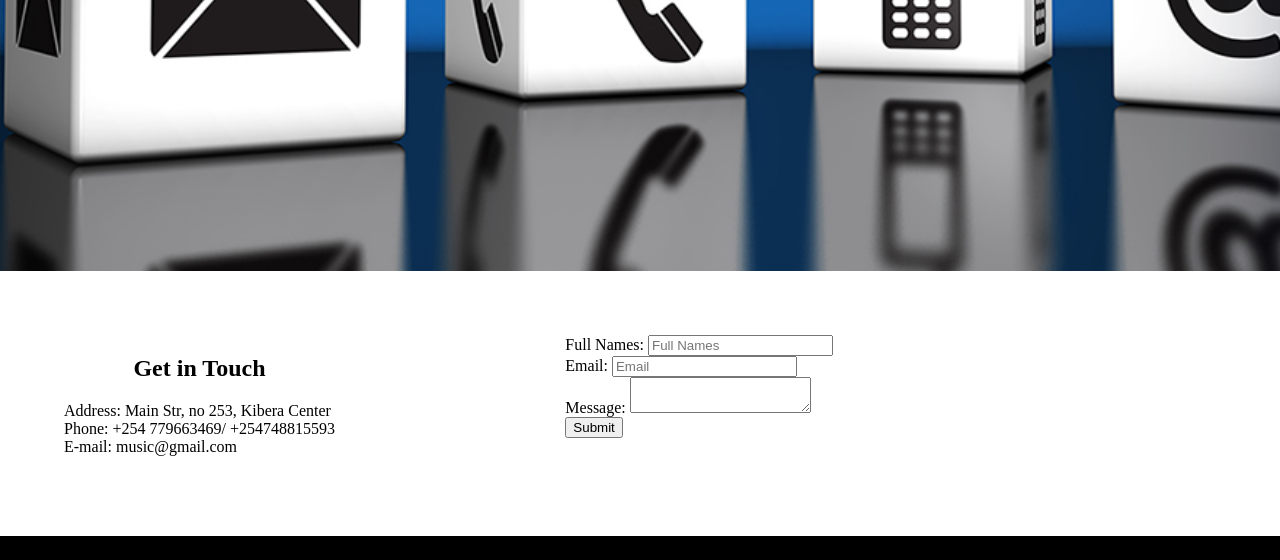
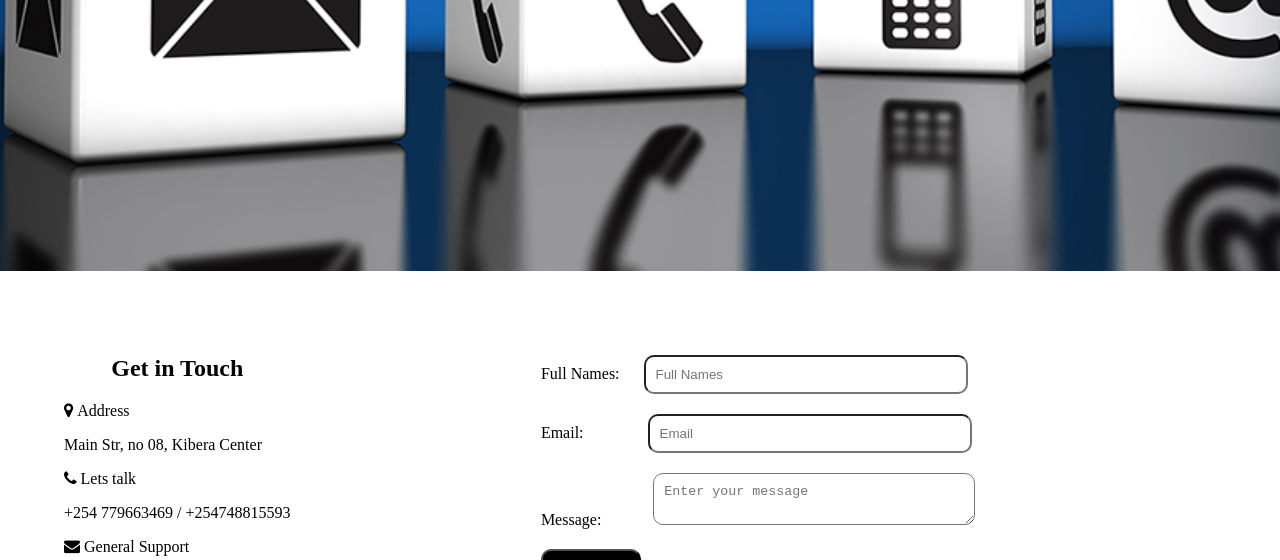
Before and after one commit to Alexotieno1717/shoes-shop, a plain HTML site: page contact.html in a window 1280 px wide. Shown: the part 529-1089 px from the top of the page. Drawn offline with nearby package versions, Linux system fonts and the light colour scheme.

Commit message:
Added ContactAddress and also added amount on product

```diff
--- a/contact.html
+++ b/contact.html
@@ -31,26 +31,29 @@
             <div class="contact-content">
                 <div class="contact-sub-title">
                     <h2 class="get-in">Get in Touch</h2>
-                    <p>Address: Main Str, no 253, Kibera Center <br/>
-                        Phone: +254 779663469/ +254748815593 <br/>
-                        E-mail: music@gmail.com</p>
+                    <i class="fa fa-map-marker"> Address</i>
+                    <p>Main Str, no 08, Kibera Center </p>
+                    <i class="fa fa-phone"> Lets talk</i>
+                    <p>+254 779663469 / +254748815593 </p>
+                    <i class="fa fa-envelope"> General Support</i>
+                    <p>safisneakers@gmail.com </p>
                 </div>
                 <div class="contact-form">
                     <form class="form-group">
                         <div class="form-name">
-                          <label for="name">Full Names:</label>
-                          <input type="text" placeholder="Full Names">
+                          <label class="label" for="name">Full Names:</label>
+                          <input class="input-form" type="text" placeholder="Full Names">
                         </div>
                         <div class="form-name">
-                            <label for="name">Email:</label>
-                            <input type="text" placeholder="Email">
+                            <label class="label"  for="name">Email:</label>
+                            <input class="input-form-1" type="text" placeholder="Email">
                           </div>
                           <div class="form-name">
-                            <label for="name">Message:</label>
-                            <textarea name="message"></textarea>
+                            <label class="label"  for="name">Message:</label>
+                            <textarea class="input-form-2" name="message" placeholder="Enter your message"></textarea>
                           </div>
                           <div class="submit">
-                              <button>Submit</button>
+                              <button class="contact-button">Submit</button>
                           </div>
                     </form>
                 </div>
--- a/css/styles.css
+++ b/css/styles.css
@@ -239,6 +239,10 @@ PRODUCT
 .product-services-img-1:hover{
     box-shadow: 2px 2px 2px #000;
 }
+.amount{
+    font-size: 24px;
+    font-style: italic;
+}
 
 /* ==============================================
 Contact
@@ -253,7 +257,53 @@ Contact
     text-align: center;
     font-size: 24px;
 }
-.form-group{}
+.label{
+    padding: 20px;
+}
+.form-group{
+    margin-top: 20px;
+}
+.input-form{
+    padding: 10px;
+    border-radius: 10px;
+    width: 300px;
+    box-sizing: none;
+    outline: transparent;
+    box-shadow: none;
+}
+
+.input-form-1{
+    margin-top: 20px;
+    margin-left: 40px;
+    padding: 10px;
+    border-radius: 10px;
+    width: 300px;
+    box-sizing: none;
+    outline: transparent;
+    box-shadow: none;
+}
+.input-form-2{
+    margin-top: 20px;
+    margin-left: 28px;
+    padding: 10px;
+    border-radius: 10px;
+    width: 300px;
+    box-sizing: none;
+    outline: transparent;
+    box-shadow: none;
+}
+.contact-button{
+    padding: 10px;
+    margin-top: 20px;
+    margin-left: 20px;
+    width: 100px;
+    border-radius: 10px;
+    box-sizing: none;
+    outline: none;
+    box-shadow: none;
+    background-color: #000;
+    color: cyan;
+}
 
 /* ==============================================
 MEDIA QUERY
```
Also changed, not shown: product.html (+14 -2 lines).
